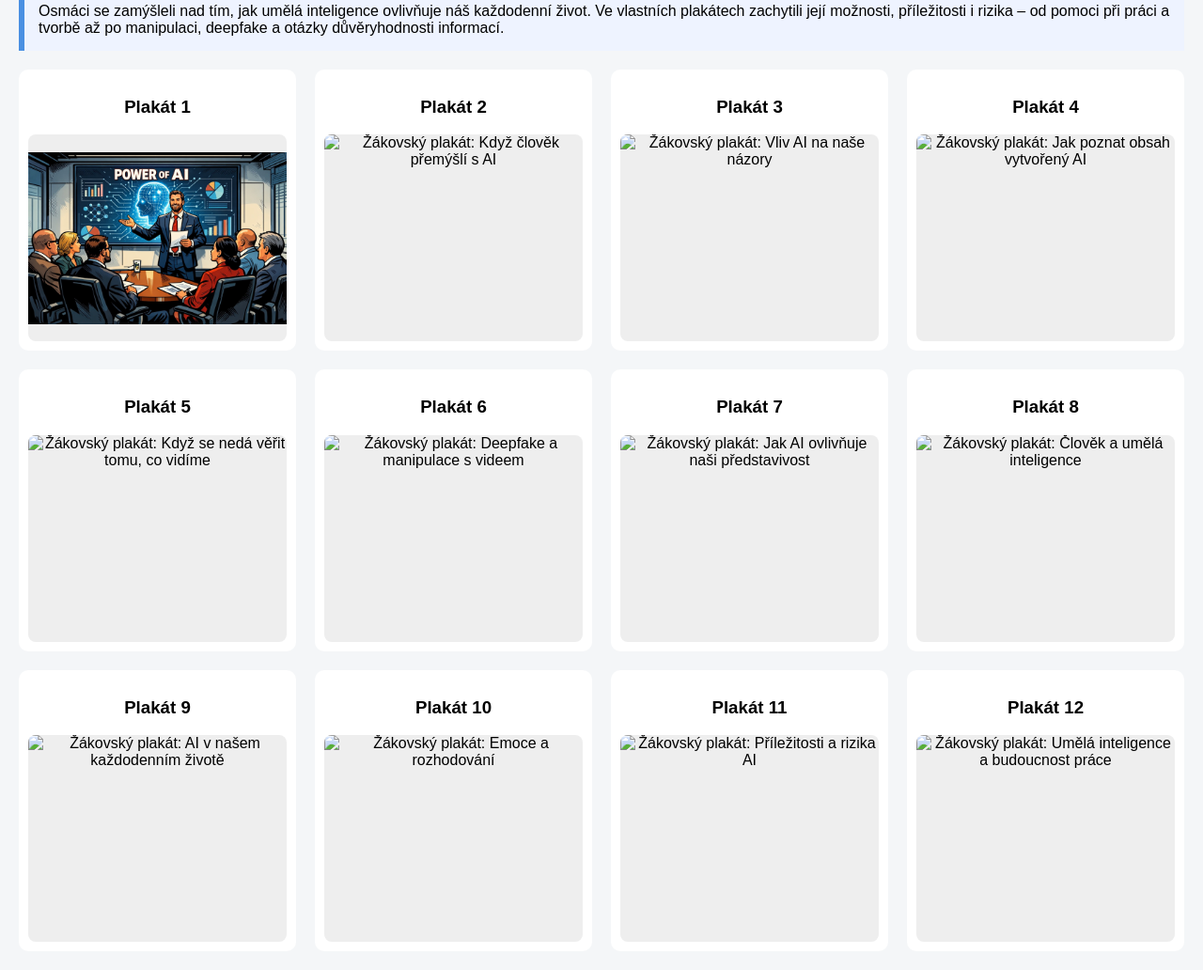
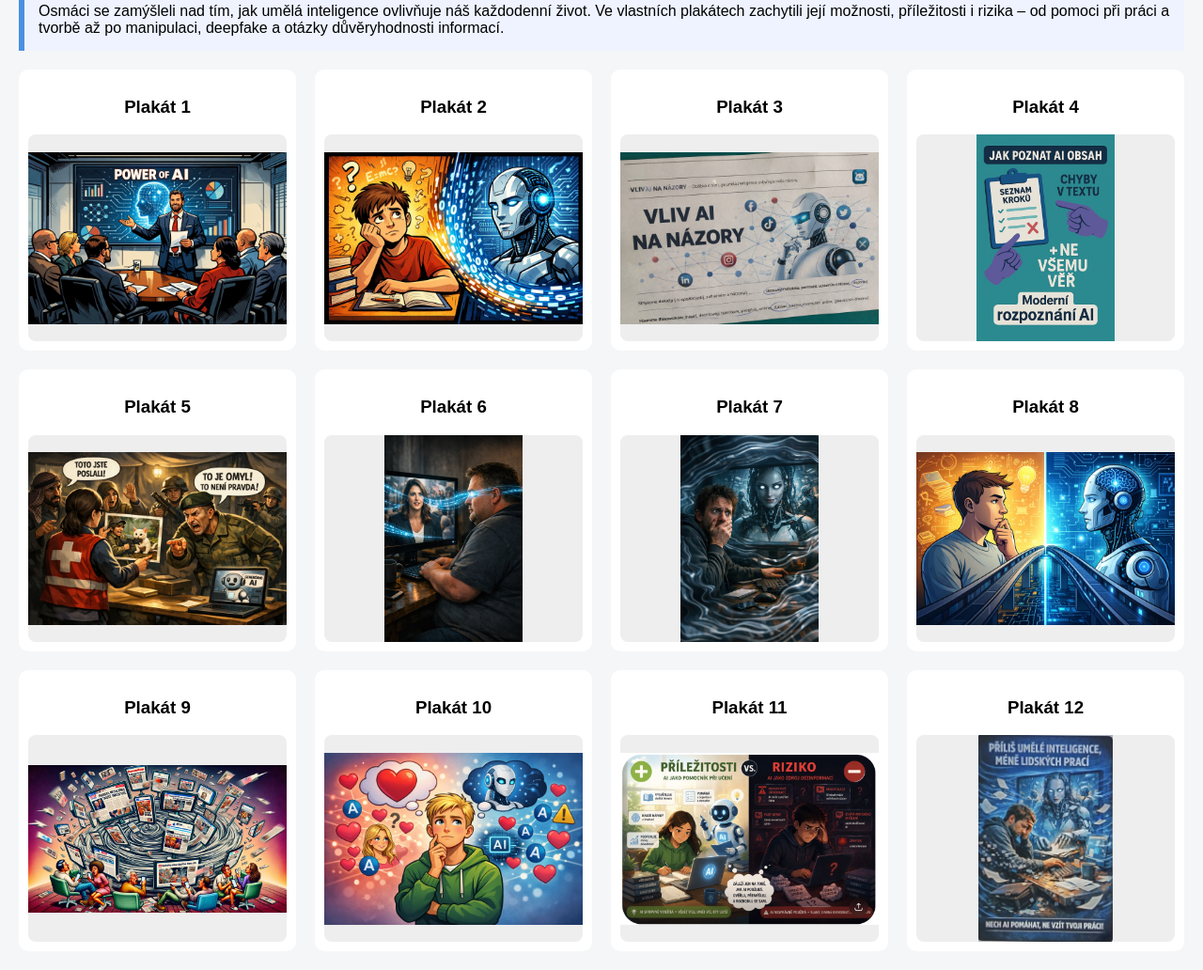
Before and after one commit to zspastelka/Dve-tvare-umele-inteligence, a plain HTML site: page index.html in a window 1280 px wide. Shown: the part 141-1173 px from the top of the page at 94% size. Drawn offline with Linux system fonts and the light colour scheme.

```diff
--- a/index.html
+++ b/index.html
@@ -59,17 +59,17 @@ body{font-family:Arial,sans-serif;background:#f4f6f8;margin:0;padding:20px}
 
   <div class="grid" id="board">
     <article class="case"><h3>Plakát 1</h3><img src="img/01.jpg" alt="Žákovský plakát: AI v pracovním světě" loading="lazy"></article>
-    <article class="case"><h3>Plakát 2</h3><img src="images/ai-ocima-osmaku/02.jpg" alt="Žákovský plakát: Když člověk přemýšlí s AI" loading="lazy"></article>
-    <article class="case"><h3>Plakát 3</h3><img src="images/ai-ocima-osmaku/03.jpg" alt="Žákovský plakát: Vliv AI na naše názory" loading="lazy"></article>
-    <article class="case"><h3>Plakát 4</h3><img src="images/ai-ocima-osmaku/04.jpg" alt="Žákovský plakát: Jak poznat obsah vytvořený AI" loading="lazy"></article>
-    <article class="case"><h3>Plakát 5</h3><img src="images/ai-ocima-osmaku/05.jpg" alt="Žákovský plakát: Když se nedá věřit tomu, co vidíme" loading="lazy"></article>
-    <article class="case"><h3>Plakát 6</h3><img src="images/ai-ocima-osmaku/06.jpg" alt="Žákovský plakát: Deepfake a manipulace s videem" loading="lazy"></article>
-    <article class="case"><h3>Plakát 7</h3><img src="images/ai-ocima-osmaku/07.jpg" alt="Žákovský plakát: Jak AI ovlivňuje naši představivost" loading="lazy"></article>
-    <article class="case"><h3>Plakát 8</h3><img src="images/ai-ocima-osmaku/08.jpg" alt="Žákovský plakát: Člověk a umělá inteligence" loading="lazy"></article>
-    <article class="case"><h3>Plakát 9</h3><img src="images/ai-ocima-osmaku/09.jpg" alt="Žákovský plakát: AI v našem každodenním životě" loading="lazy"></article>
-    <article class="case"><h3>Plakát 10</h3><img src="images/ai-ocima-osmaku/10.jpg" alt="Žákovský plakát: Emoce a rozhodování" loading="lazy"></article>
-    <article class="case"><h3>Plakát 11</h3><img src="images/ai-ocima-osmaku/11.jpg" alt="Žákovský plakát: Příležitosti a rizika AI" loading="lazy"></article>
-    <article class="case"><h3>Plakát 12</h3><img src="images/ai-ocima-osmaku/12.jpg" alt="Žákovský plakát: Umělá inteligence a budoucnost práce" loading="lazy"></article>
+    <article class="case"><h3>Plakát 2</h3><img src="img/02.jpg" alt="Žákovský plakát: Když člověk přemýšlí s AI" loading="lazy"></article>
+    <article class="case"><h3>Plakát 3</h3><img src="img/03.jpg" alt="Žákovský plakát: Vliv AI na naše názory" loading="lazy"></article>
+    <article class="case"><h3>Plakát 4</h3><img src="img/04.jpg" alt="Žákovský plakát: Jak poznat obsah vytvořený AI" loading="lazy"></article>
+    <article class="case"><h3>Plakát 5</h3><img src="img/05.jpg" alt="Žákovský plakát: Když se nedá věřit tomu, co vidíme" loading="lazy"></article>
+    <article class="case"><h3>Plakát 6</h3><img src="img/06.jpg" alt="Žákovský plakát: Deepfake a manipulace s videem" loading="lazy"></article>
+    <article class="case"><h3>Plakát 7</h3><img src="img/07.jpg" alt="Žákovský plakát: Jak AI ovlivňuje naši představivost" loading="lazy"></article>
+    <article class="case"><h3>Plakát 8</h3><img src="img/08.jpg" alt="Žákovský plakát: Člověk a umělá inteligence" loading="lazy"></article>
+    <article class="case"><h3>Plakát 9</h3><img src="img/09.jpg" alt="Žákovský plakát: AI v našem každodenním životě" loading="lazy"></article>
+    <article class="case"><h3>Plakát 10</h3><img src="img/10.jpg" alt="Žákovský plakát: Emoce a rozhodování" loading="lazy"></article>
+    <article class="case"><h3>Plakát 11</h3><img src="img/11.jpg" alt="Žákovský plakát: Příležitosti a rizika AI" loading="lazy"></article>
+    <article class="case"><h3>Plakát 12</h3><img src="img/12.jpg" alt="Žákovský plakát: Umělá inteligence a budoucnost práce" loading="lazy"></article>
   </div>
 
 
```
